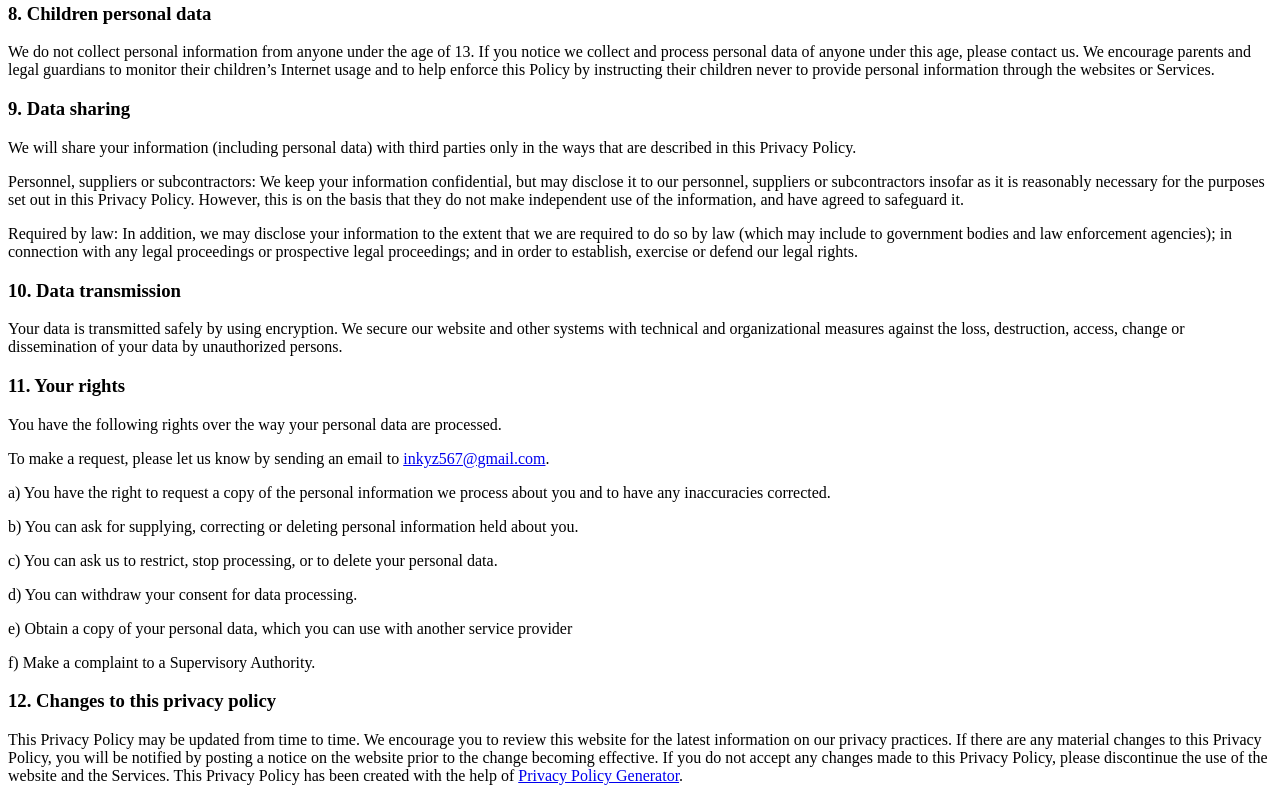
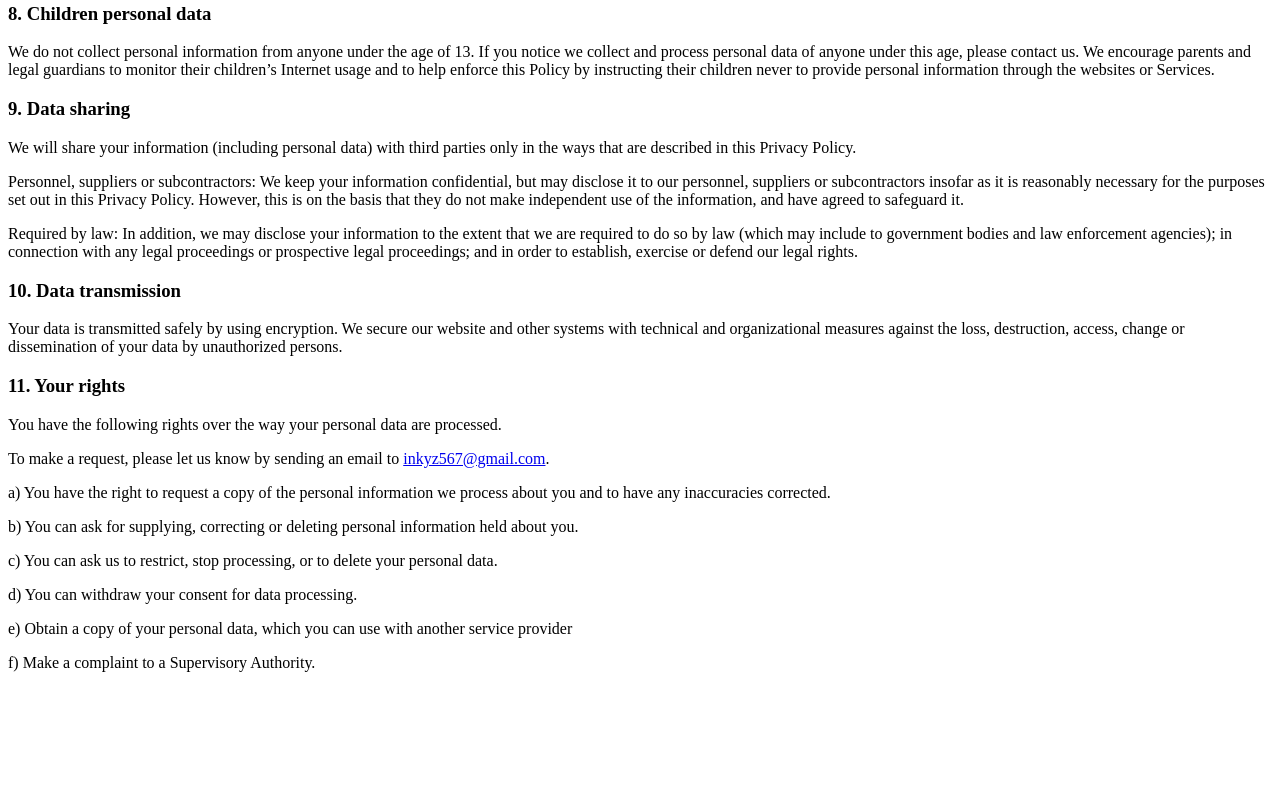
Before and after one commit to OzakaSA/privacy-policy, a plain HTML site: page index.html in a window 1280 px wide. Shown: the part 1263-2064 px from the top of the page. After the commit the page ends 1951 px from the top, so only its background shows below. Drawn offline with Linux system fonts and the light colour scheme.

Commit message:
Update index.html

```diff
--- a/index.html
+++ b/index.html
@@ -49,5 +49,3 @@
 <p>d) You can withdraw your consent for data processing.</p>
 <p>e) Obtain a copy of your personal data, which you can use with another service provider</p>
 <p>f) Make a complaint to a Supervisory Authority.</p>
-<h3>12. Changes to this privacy policy</h3>
-<p>This Privacy Policy may be updated from time to time. We encourage you to review this website for the latest information on our privacy practices. If there are any material changes to this Privacy Policy, you will be notified by posting a notice on the website prior to the change becoming effective. If you do not accept any changes made to this Privacy Policy, please discontinue the use of the website and the Services. This Privacy Policy has been created with the help of <a href="http://livechat.com/privacy-policy-generator/?ppg" target="_blank">Privacy Policy Generator</a>.</p>
```
